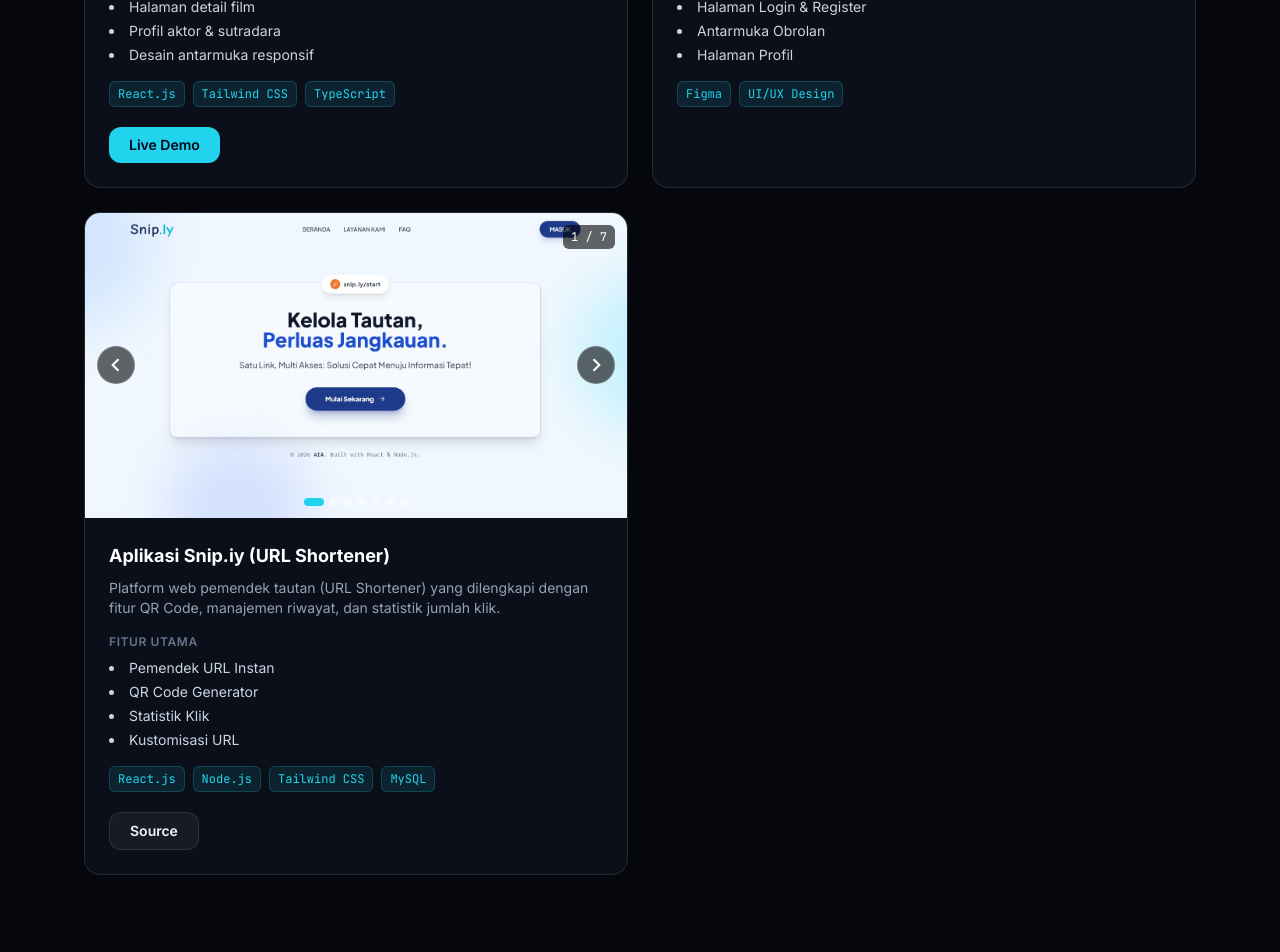
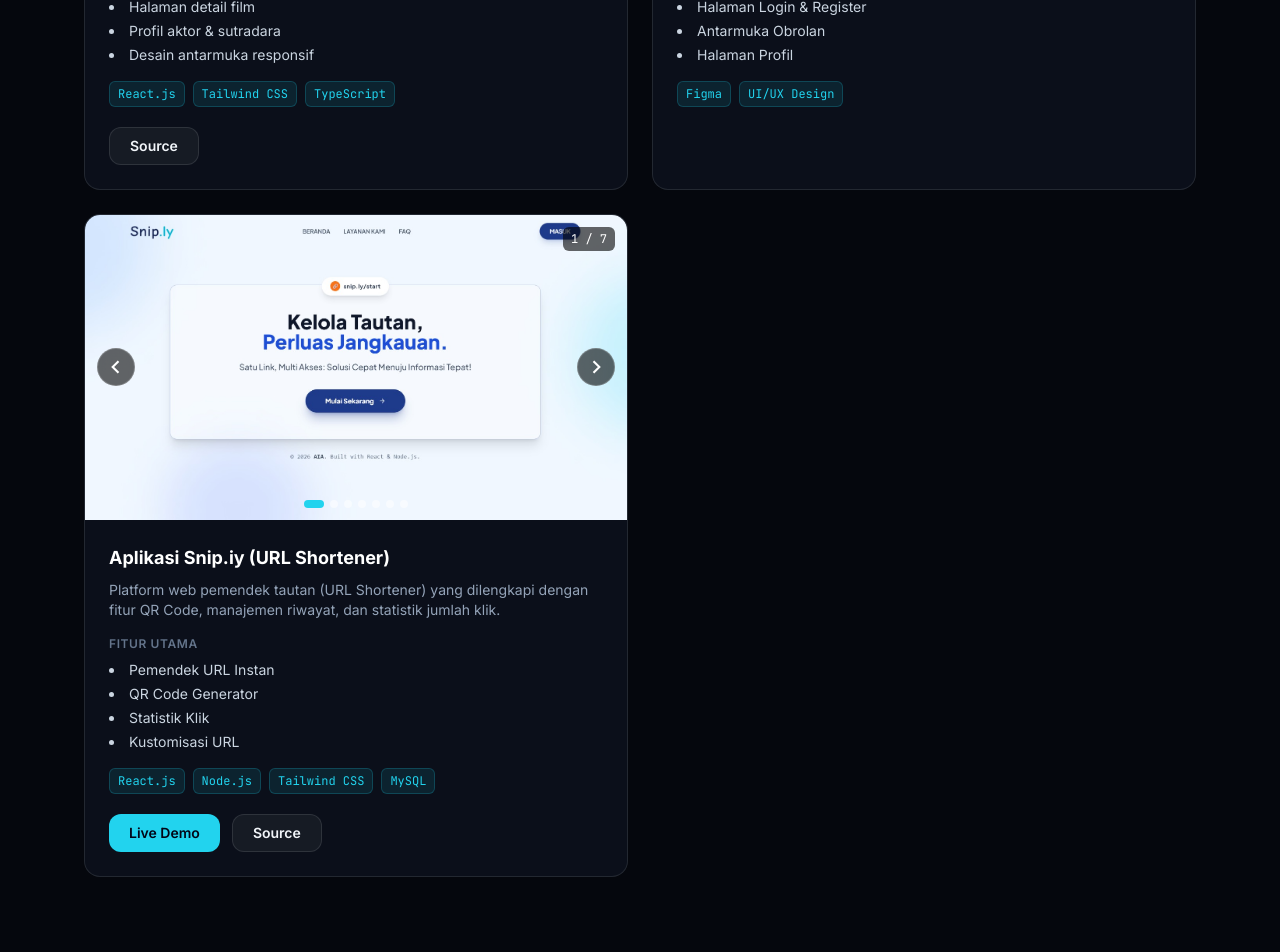
Before and after one commit to akbaradia01/portfolio-website, a React (Vite) app in the folder frontend/: page /portfolio in a window 1280 px wide. Shown: the part 860-1812 px from the top of the page. Built offline with nearby package versions, Linux system fonts and the light colour scheme.

Commit message:
Memindahkan link Live Demo Snip.iy ke proyek yang benar

```diff
--- a/frontend/src/pages/Portfolio.tsx
+++ b/frontend/src/pages/Portfolio.tsx
@@ -9,7 +9,7 @@ interface Project {
   title: string;
   description: string;
   image_url?: string;
-  images?: string[];        // Array untuk menampung banyak foto step
+  images?: string[];
   features: string[];
   technologies: string[];
   demo_url?: string;
@@ -32,8 +32,8 @@ const projectsData: Project[] = [
     image_url: "/projectwebmovies.jpeg",
     features: ["Pencarian film & aktor", "Halaman detail film", "Profil aktor & sutradara", "Desain antarmuka responsif"],
     technologies: ["React.js", "Tailwind CSS", "TypeScript"],
-    demo_url: "https://truthful-joy-production-94784455.up.railway.app",
-    repo_url: ""
+    demo_url: "", // Dikosongkan karena belum di-deploy
+    repo_url: "https://github.com/akbaradia01" // Ganti dengan link GitHub proyek film jika ada
   },
   {
     id: 2,
@@ -49,12 +49,11 @@ const projectsData: Project[] = [
     id: 3,
     title: "Aplikasi Snip.iy (URL Shortener)",
     description: "Platform web pemendek tautan (URL Shortener) yang dilengkapi dengan fitur QR Code, manajemen riwayat, dan statistik jumlah klik.",
-    // Nama file di folder public/snip.iy/ : Snip-1.jpeg sampai Snip-7.jpeg
     images: Array.from({ length: 7 }, (_, i) => `/snip.iy/Snip-${i + 1}.jpeg`),
     features: ["Pemendek URL Instan", "QR Code Generator", "Statistik Klik", "Kustomisasi URL"],
     technologies: ["React.js", "Node.js", "Tailwind CSS", "MySQL"],
-    demo_url: "",
-    repo_url: "https://github.com/username/url-shortener"
+    demo_url: "https://truthful-joy-production-94784455.up.railway.app", // <-- LINK SNIP.IY SUDAH MASUK DI SINI
+    repo_url: "https://github.com/akbaradia01/snip-iy-app" // <-- LINK GITHUB SNIP.IY SUDAH MASUK DI SINI
   }
 ];
 
@@ -117,7 +116,6 @@ function ProjectsTab() {
     <>
       <div className="grid gap-6 md:grid-cols-2">
         {projectsData.map((p) => {
-          // Mendukung array images ataupun image_url tunggal
           const imgList = p.images && p.images.length > 0 ? p.images : (p.image_url ? [p.image_url] : []);
 
           return (
@@ -211,16 +209,10 @@ function CertificatesTab() {
 
 // ================= KOMPONEN IMAGE SLIDER =================
 interface Props {
-  /** Daftar path gambar, contoh: ['/snip.iy/Snip-1.jpeg', '/snip.iy/Snip-2.jpeg'] */
   images: string[];
   alt: string;
 }
 
-/**
- * Di kartu: slider dengan panah, titik, dan swipe.
- * Saat foto diklik: galeri 3D "coverflow" — foto aktif di tengah, foto lain bertumpuk
- * miring di kiri/kanan. Ganti foto dengan panah, klik foto samping, tombol ← →, atau geser.
- */
 function ImageSlider({ images, alt }: Props) {
   const total = images.length;
   const [index, setIndex] = useState(0);
@@ -230,7 +222,6 @@ function ImageSlider({ images, alt }: Props) {
   const prev = useCallback(() => setIndex((i) => (i - 1 + total) % total), [total]);
   const next = useCallback(() => setIndex((i) => (i + 1) % total), [total]);
 
-  // Saat galeri terbuka: aktifkan keyboard dan kunci scroll halaman
   useEffect(() => {
     if (!open) return;
     const onKey = (e: KeyboardEvent) => {
@@ -273,13 +264,11 @@ function ImageSlider({ images, alt }: Props) {
     </svg>
   );
 
-  // Posisi relatif tiap foto terhadap foto aktif (melingkar): ... -2, -1, 0, 1, 2 ...
   const half = Math.floor(total / 2);
   const offsetOf = (i: number) => ((i - index + total + half) % total) - half;
 
   return (
     <>
-      {/* ===== Slider di dalam kartu ===== */}
       <div className="relative overflow-hidden bg-ink-900" onTouchStart={onTouchStart} onTouchEnd={onTouchEnd}>
         <div
           className="flex transition-transform duration-500 ease-out"
@@ -328,7 +317,6 @@ function ImageSlider({ images, alt }: Props) {
         )}
       </div>
 
-      {/* ===== Galeri 3D coverflow (di luar kartu agar tidak terpotong) ===== */}
       {open &&
         createPortal(
           <div
@@ -340,7 +328,6 @@ function ImageSlider({ images, alt }: Props) {
             onTouchStart={onTouchStart}
             onTouchEnd={onTouchEnd}
           >
-            {/* Panggung 3D */}
             <div className="pointer-events-none relative h-full w-full" style={{ perspective: '1600px' }}>
               <div className="pointer-events-none absolute inset-0 flex items-center justify-center" style={{ transformStyle: 'preserve-3d' }}>
                 {images.map((src, i) => {
@@ -352,7 +339,7 @@ function ImageSlider({ images, alt }: Props) {
                       key={src}
                       onClick={(e) => {
                         e.stopPropagation();
-                        if (d !== 0) setIndex(i); // klik foto samping = jadikan foto utama
+                        if (d !== 0) setIndex(i);
                       }}
                       className={`absolute w-[min(72vw,600px)] aspect-video overflow-hidden rounded-2xl border border-white/10 bg-black shadow-2xl shadow-black/60 ${
                         d === 0 ? 'cursor-default' : 'cursor-pointer'
```
